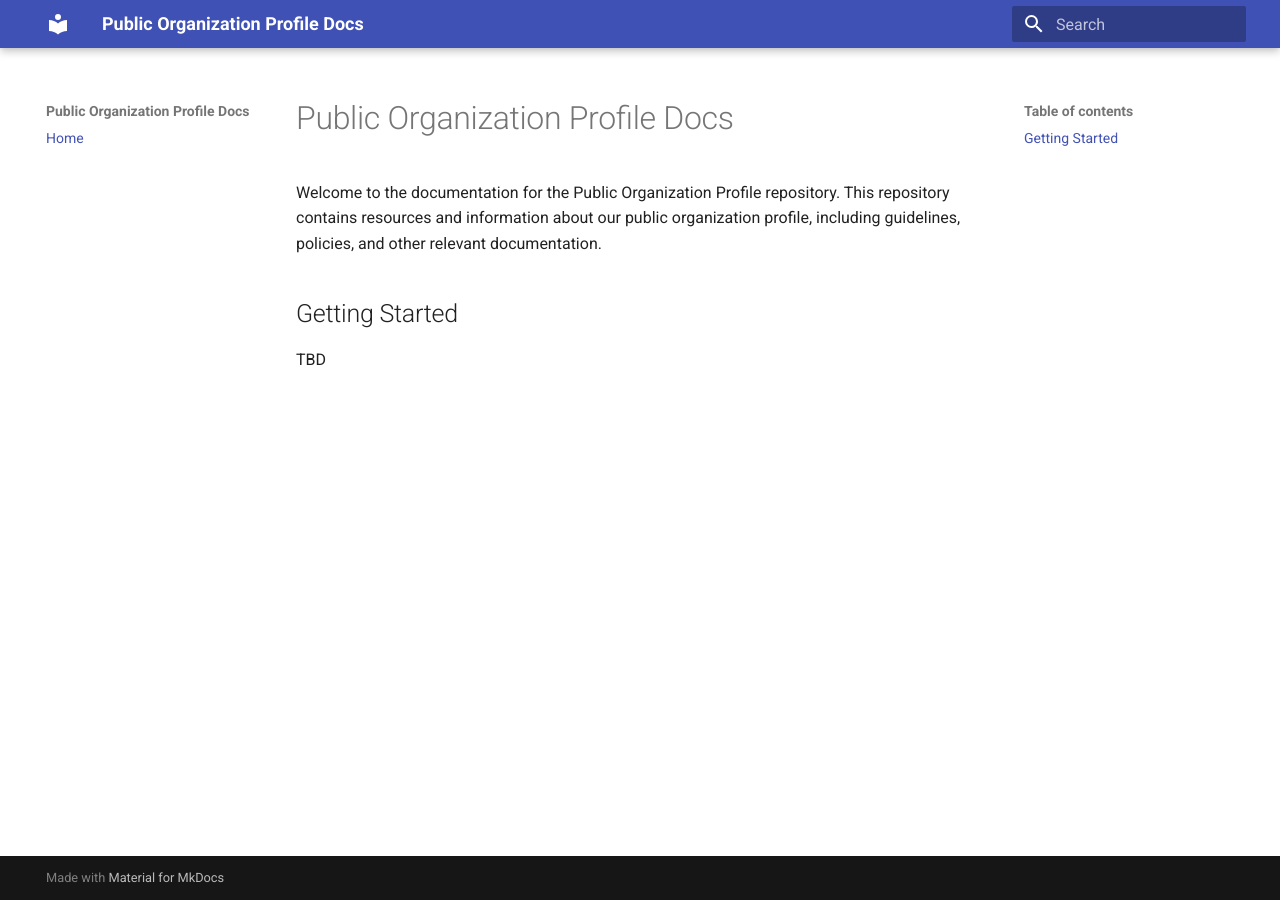
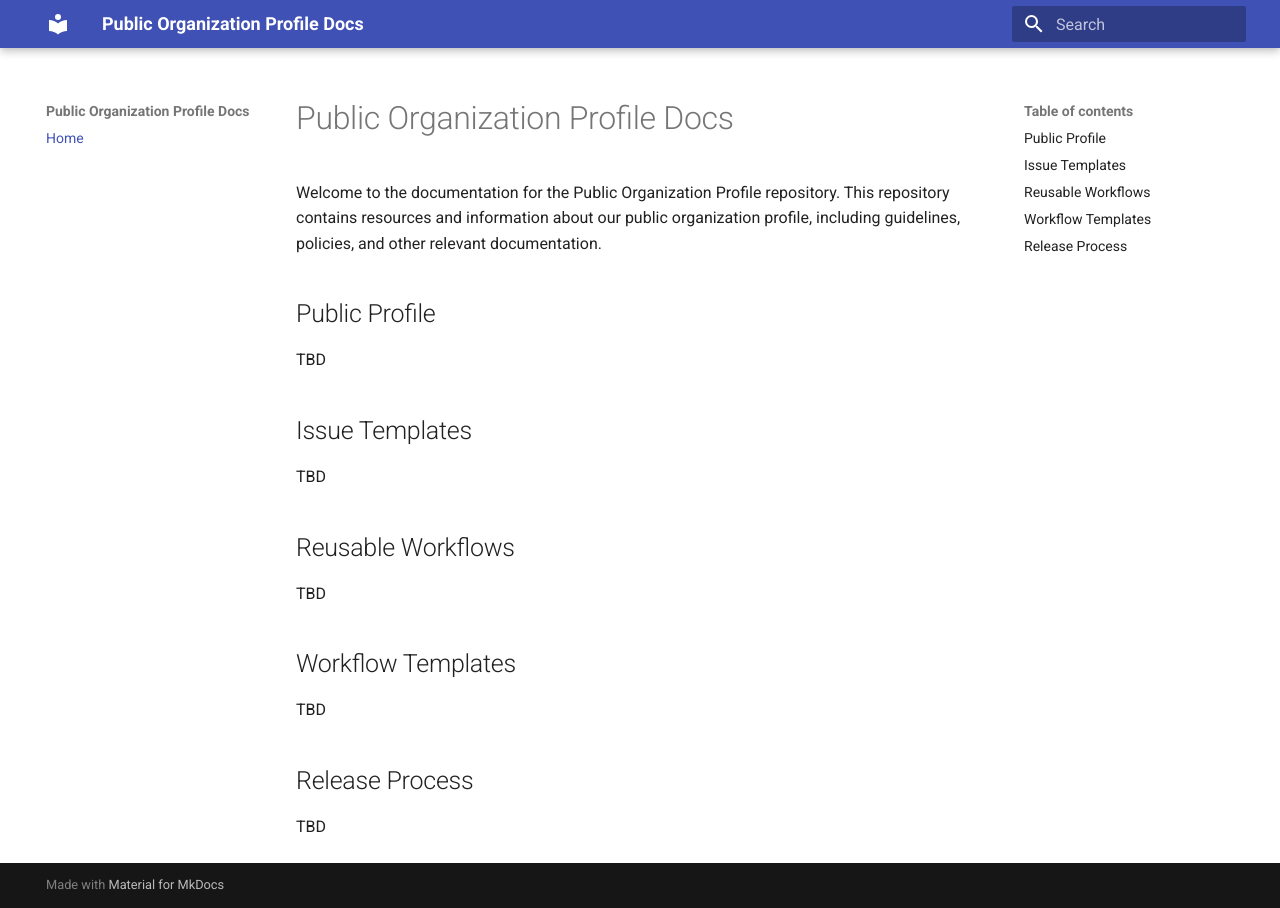
Before and after one commit to geolonia/.github, an MkDocs documentation site: the page built from docs/index.md, in a window 1280 px wide. Built offline with MkDocs 1.6.1 and Material for MkDocs 9.7.7, drawn with Linux system fonts in a browser that asks for light colours.

Commit message:
Update workflow names for clarity and consistency; enhance documentation structure
Signed-off-by: Daniel Kastl <daniel.kastl@gmail.com>

```diff
--- a/docs/index.md
+++ b/docs/index.md
@@ -4,6 +4,22 @@ Welcome to the documentation for the Public Organization Profile repository.
 This repository contains resources and information about our public organization
 profile, including guidelines, policies, and other relevant documentation.
 
-## Getting Started
+## Public Profile
 
 TBD
+
+## Issue Templates
+
+TBD
+
+## Reusable Workflows
+
+TBD
+
+## Workflow Templates
+
+TBD
+
+## Release Process
+
+TBD
```
Also changed, not shown: 2 other files.
